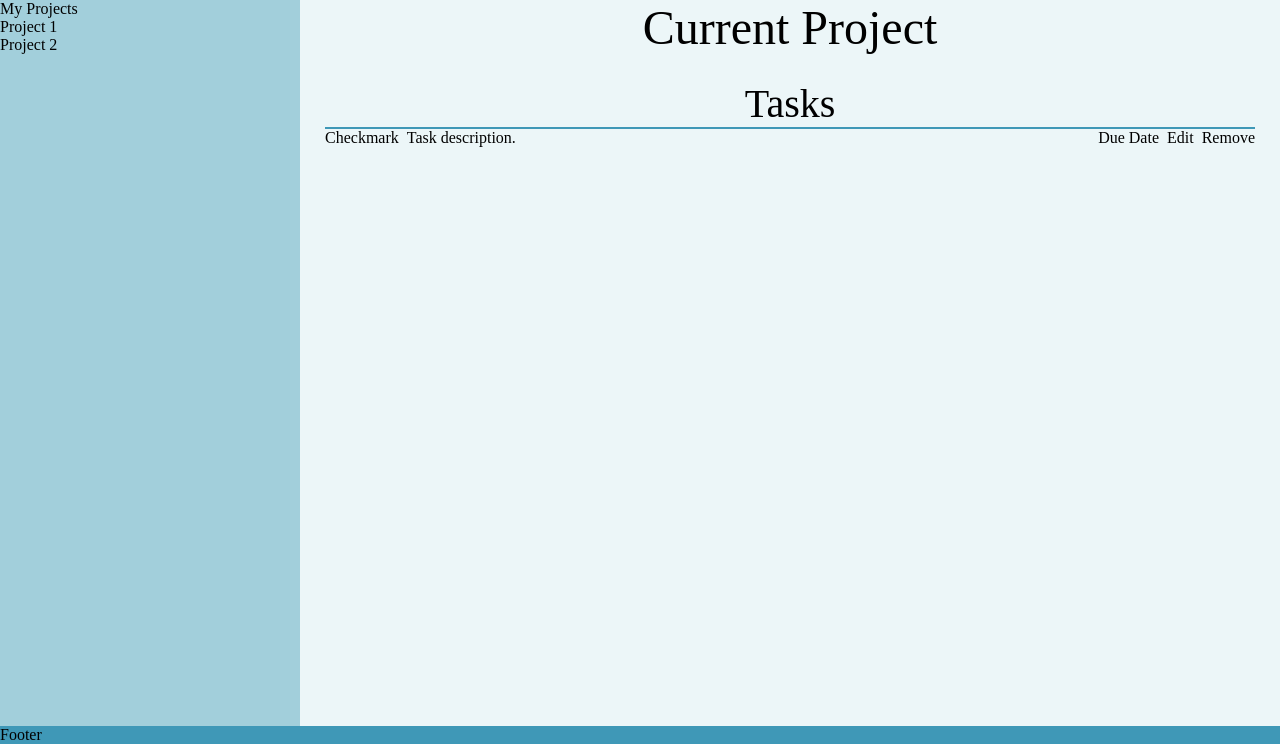
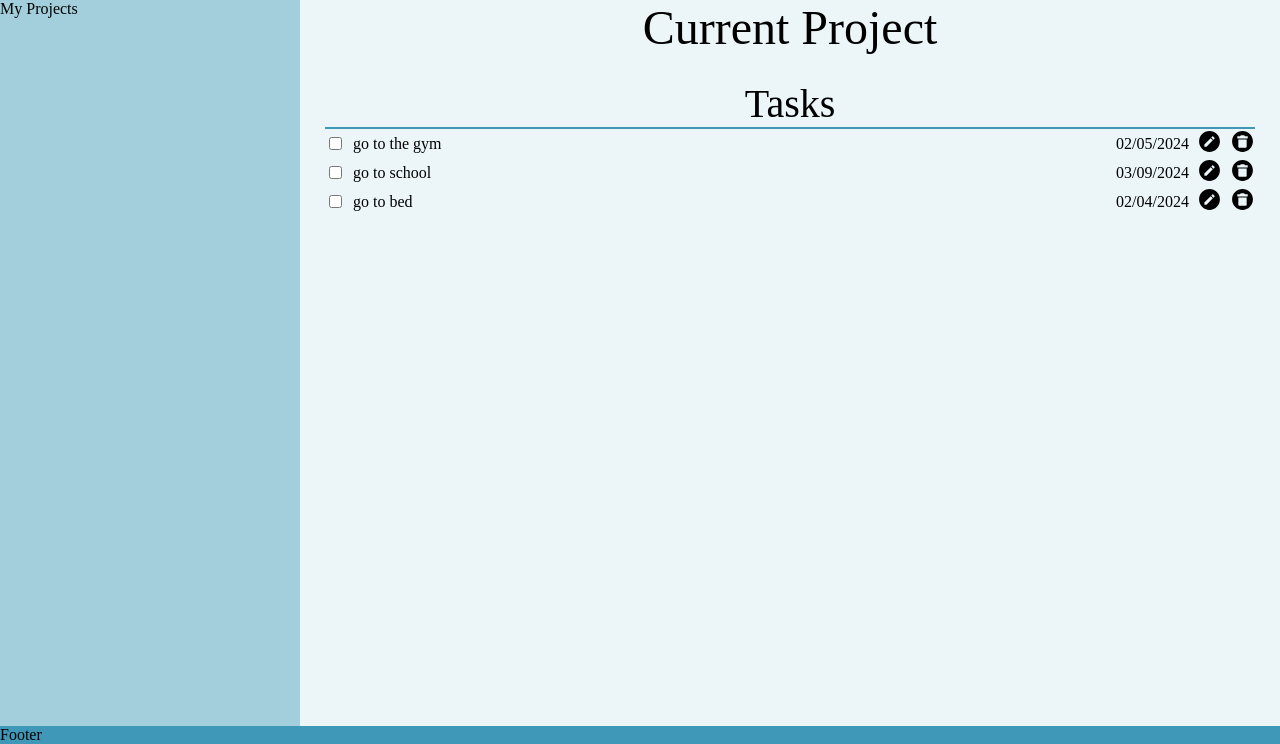
Before and after one commit to willhlong/odin-todo, a website built with webpack: page src/template.html in a window 1280 px wide. Shown: the part 56-800 px from the top of the page. Built offline with nearby package versions, Linux system fonts and the light colour scheme.

Commit message:
task now created using js and added to dom

```diff
--- a/src/index.js
+++ b/src/index.js
@@ -5,11 +5,11 @@ import './styles/mystyles.css';
 
 addHeaderStuff();
 
-const task1 = createTask('gym', 'go to the gym', 'tomorrow');
-const task2 = createTask('school', 'go to school', 'now');
-const task3 = createTask('sleep', 'go to bed', 'now');
+const task1 = createTask('go to the gym', '02/05/2024');
+const task2 = createTask('go to school', '03/09/2024');
+const task3 = createTask('go to bed', '02/04/2024');
 
-const content = document.querySelector('.content');
+const content = document.querySelector('.tasks-container');
 content.appendChild(task1.el);
 content.appendChild(task2.el);
 content.appendChild(task3.el);
--- a/src/modules/task.js
+++ b/src/modules/task.js
@@ -1,15 +1,31 @@
-export default function createTask(title, description, dueDate) {
+export default function createTask(description, dueDate) {
+    let completed = 'No';
+
     const el = document.createElement('div');
-    const taskTitle = document.createElement('p');
-    taskTitle.innerText = title;
-    const taskDescription = document.createElement('p');
+    el.classList.add('task-elements-container');
+
+    const taskCompleted = document.createElement('div');
+    const checkBox = document.createElement('input');
+    checkBox.type = 'checkbox';
+    taskCompleted.classList.add('completed');
+    taskCompleted.appendChild(checkBox);
+    const taskDescription = document.createElement('div');
     taskDescription.innerText = description;
-    const taskDueDate = document.createElement('p');
+    taskDescription.classList.add('description');
+    const taskDueDate = document.createElement('div');
     taskDueDate.innerText = dueDate;
-
-    el.appendChild(taskTitle);
+    taskDueDate.classList.add('due-date');
+    const editLogo = document.createElement('div');
+    editLogo.innerHTML = '<svg xmlns="http://www.w3.org/2000/svg" viewBox="0 0 24 24"><title>pencil-circle</title><path d="M12,2C6.47,2 2,6.47 2,12C2,17.53 6.47,22 12,22C17.53,22 22,17.53 22,12C22,6.47 17.53,2 12,2M15.1,7.07C15.24,7.07 15.38,7.12 15.5,7.23L16.77,8.5C17,8.72 17,9.07 16.77,9.28L15.77,10.28L13.72,8.23L14.72,7.23C14.82,7.12 14.96,7.07 15.1,7.07M13.13,8.81L15.19,10.87L9.13,16.93H7.07V14.87L13.13,8.81Z" /></svg>';
+    editLogo.classList.add('edit');
+    const deleteLogo = document.createElement('div');
+    deleteLogo.innerHTML = '<svg xmlns="http://www.w3.org/2000/svg" viewBox="0 0 24 24"><title>delete-circle</title><path d="M12,2C17.53,2 22,6.47 22,12C22,17.53 17.53,22 12,22C6.47,22 2,17.53 2,12C2,6.47 6.47,2 12,2M17,7H14.5L13.5,6H10.5L9.5,7H7V9H17V7M9,18H15A1,1 0 0,0 16,17V10H8V17A1,1 0 0,0 9,18Z" /></svg>';
+    deleteLogo.classList.add('remove');
+    el.appendChild(taskCompleted);
     el.appendChild(taskDescription);
     el.appendChild(taskDueDate);
+    el.appendChild(editLogo);
+    el.appendChild(deleteLogo);
 
     return {
         el
--- a/src/styles/mystyles.css
+++ b/src/styles/mystyles.css
@@ -64,12 +64,11 @@ main > div > h1 {
 }
 
 .tasks-container {
-    display: flex;
-    flex-direction: column;
+    display: grid;
     padding: 25px;
 }
 
-.tasks-container > div:nth-child(1) {
+.task-area-title {
     display: flex;
     justify-content: center;
     border-bottom: 2px solid var(--header-color-light);
@@ -83,10 +82,14 @@ main > div > h1 {
     gap: 0.5rem;
 }
 
-.task-elements-container > div:nth-child(2) {
+.description {
     flex-grow: 1;
 }
 
+.edit > svg, .remove > svg {
+    width: 25px;
+    height: 25px;
+}
 footer {
     grid-area: footer;
     background-color: var(--footer-color-light);
--- a/src/template.html
+++ b/src/template.html
@@ -15,20 +15,13 @@
         <nav id="sidebar-menu">
             <div class="projects-container">
                 <div>My Projects</div>
-                <div>Project 1</div>
-                <div>Project 2</div>
             </div>
         </nav>
         <main>
             <div class="project-title">Current Project</div>
             <div class="tasks-container" id="task1">
-                <div>Tasks</div>
+                <div class="task-area-title">Tasks</div>
                 <div class="task-elements-container">
-                    <div>Checkmark</div>
-                    <div>Task description.</div>
-                    <div>Due Date</div>
-                    <div>Edit</div>
-                    <div>Remove</div>
                 </div>
             </div>
         </main>
```
